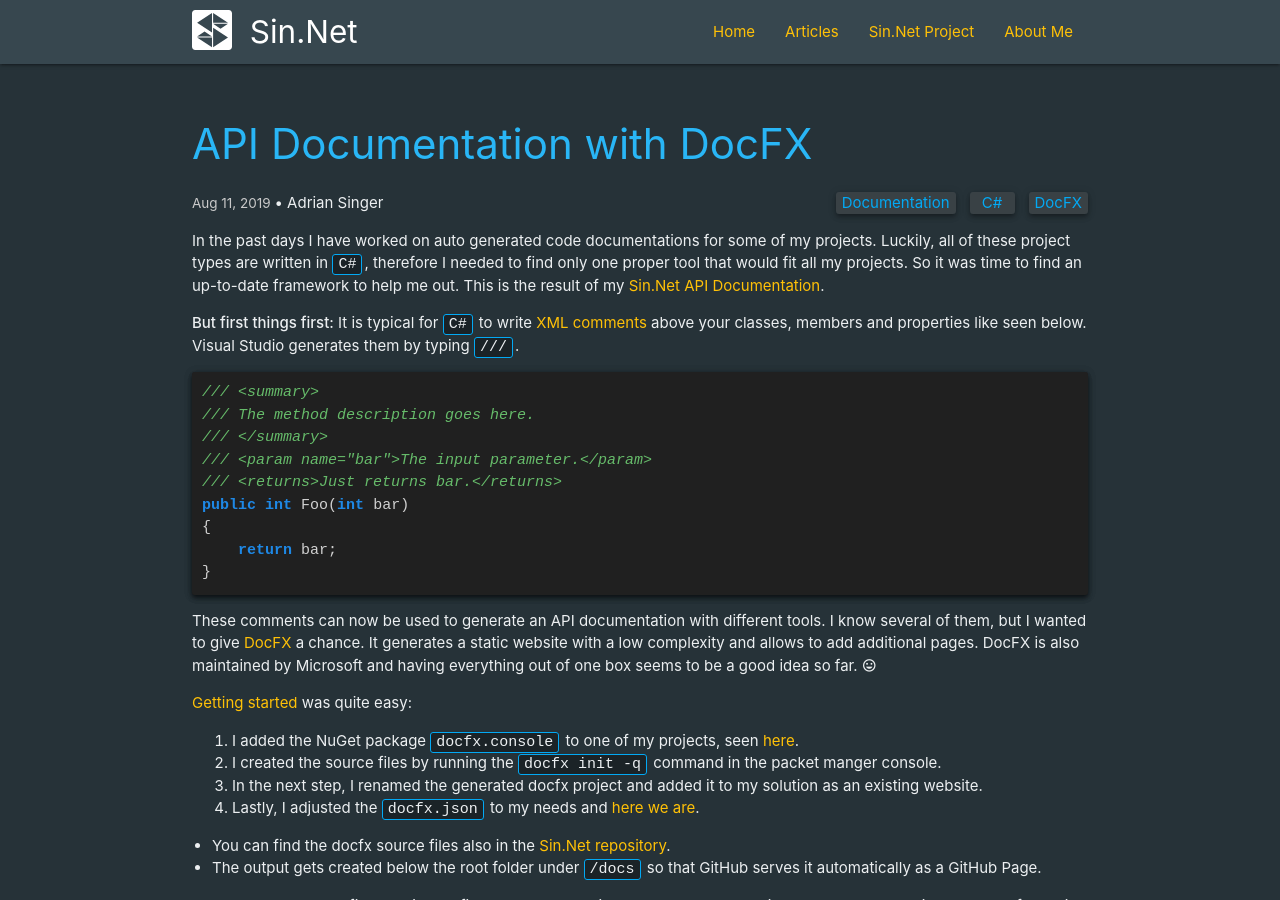
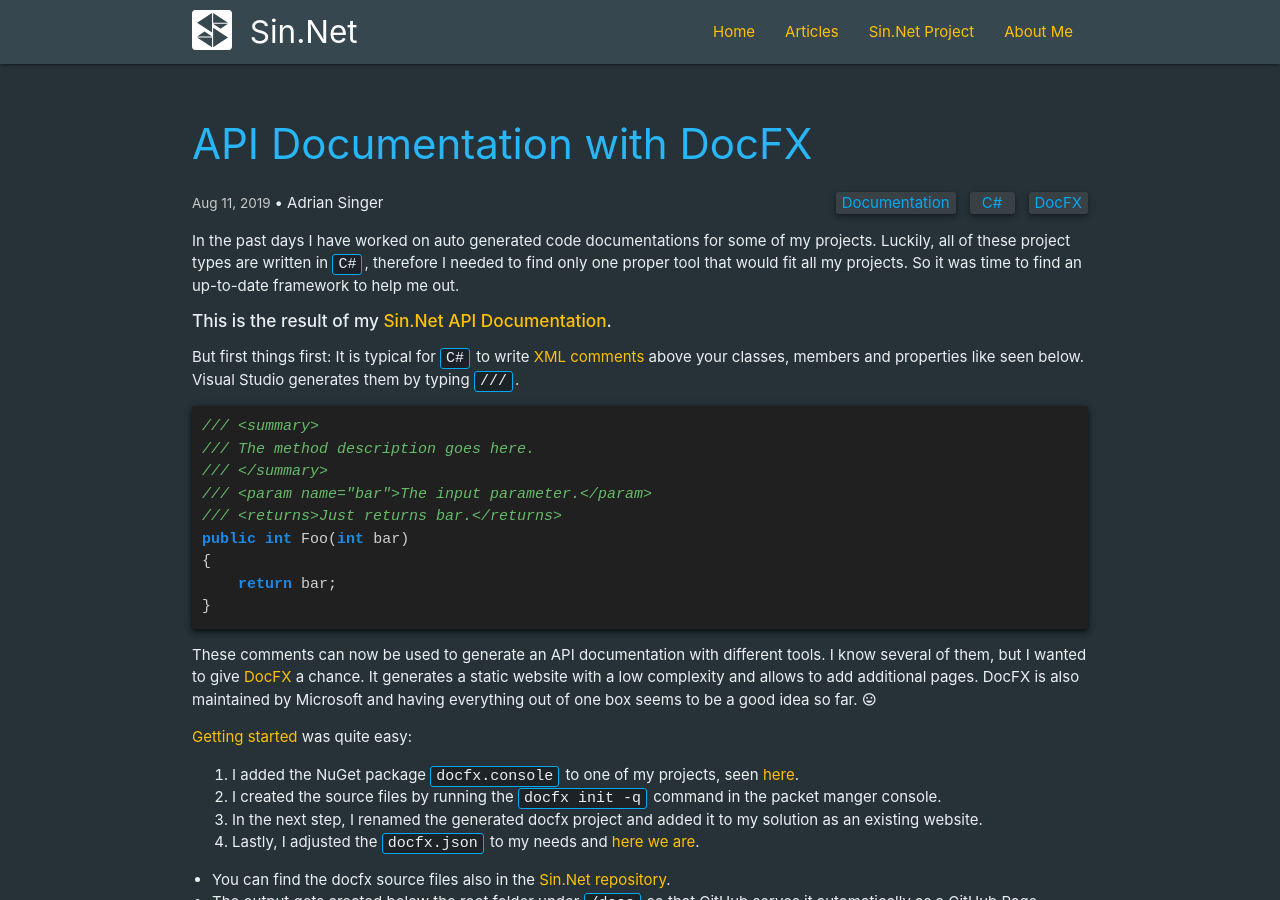
Before and after one commit to adriansinger87/adriansinger87.github.io, a Jekyll site: the page built from _posts/2019-08-11-api-documentation.md, in a window 1280 px wide and 900 px high. Built offline with Jekyll 4.4.1, drawn with Linux system fonts in a browser that asks for light colours; nearby versions of some CDN libraries.

Commit message:
text redesigned

````diff
--- a/_posts/2019-08-11-api-documentation.md
+++ b/_posts/2019-08-11-api-documentation.md
@@ -11,9 +11,10 @@ music-href: https://youtu.be/JoeCmeD_6Pw
 
 In the past days I have worked on auto generated code documentations for some of my projects.
 Luckily, all of these project types are written in `C#`, therefore I needed to find only one proper tool that would fit all my projects. So it was time to find an up-to-date framework to help me out.
-This is the result of my [Sin.Net API Documentation](https://sin-net.github.io/Sin.Net/api/Sin.Net.Domain.Config.html).
 
-**But first things first:** It is typical for `C#` to write [XML comments](https://docs.microsoft.com/en-us/dotnet/csharp/programming-guide/xmldoc/) above your classes, members and properties like seen below. Visual Studio generates them by typing `///`.
+###### **This is the result of my [Sin.Net API Documentation](https://sin-net.github.io/Sin.Net/api/Sin.Net.Domain.Config.html).**
+
+But first things first: It is typical for `C#` to write [XML comments](https://docs.microsoft.com/en-us/dotnet/csharp/programming-guide/xmldoc/) above your classes, members and properties like seen below. Visual Studio generates them by typing `///`.
 
 ```c#
 /// <summary>
````
